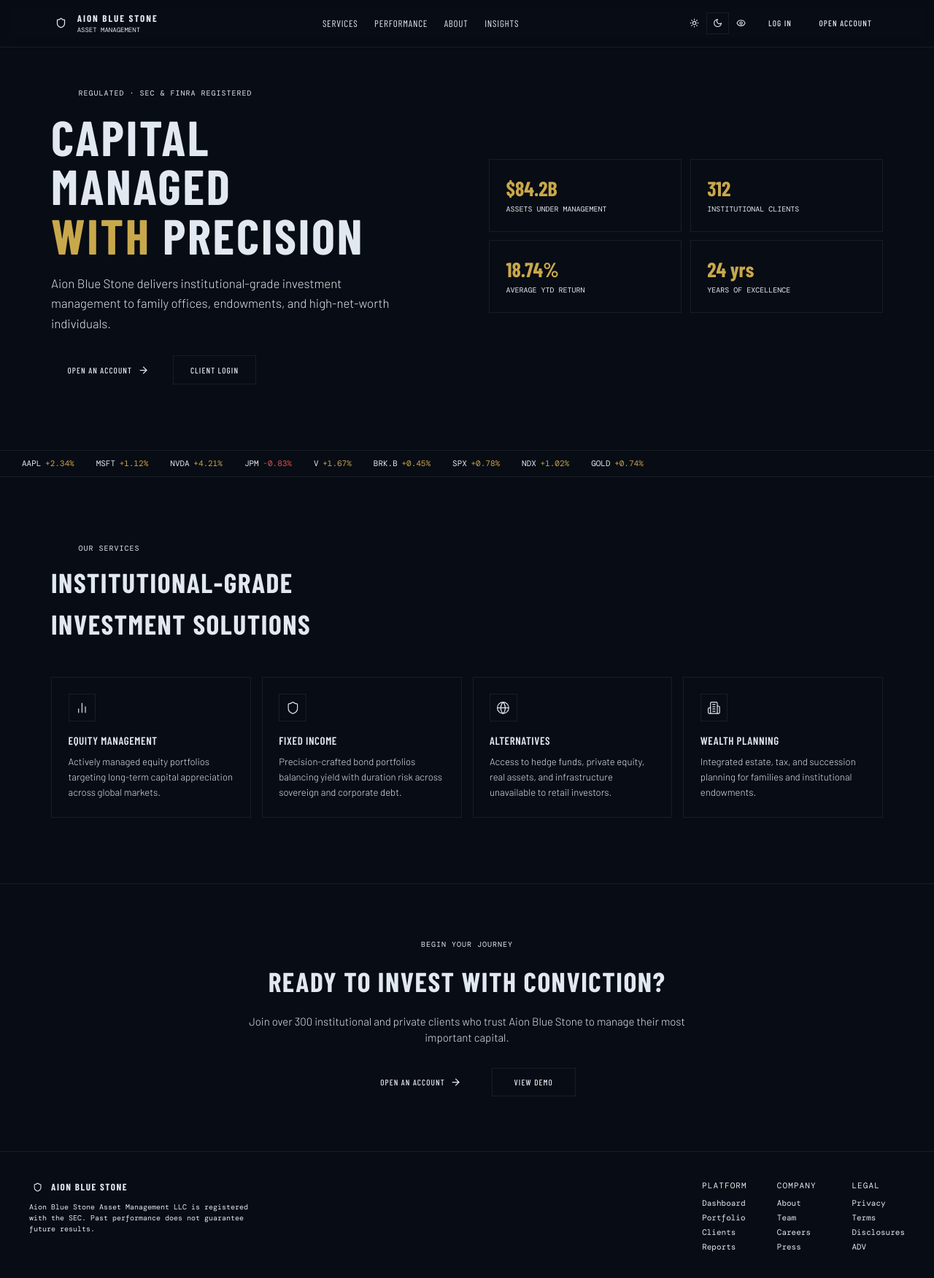
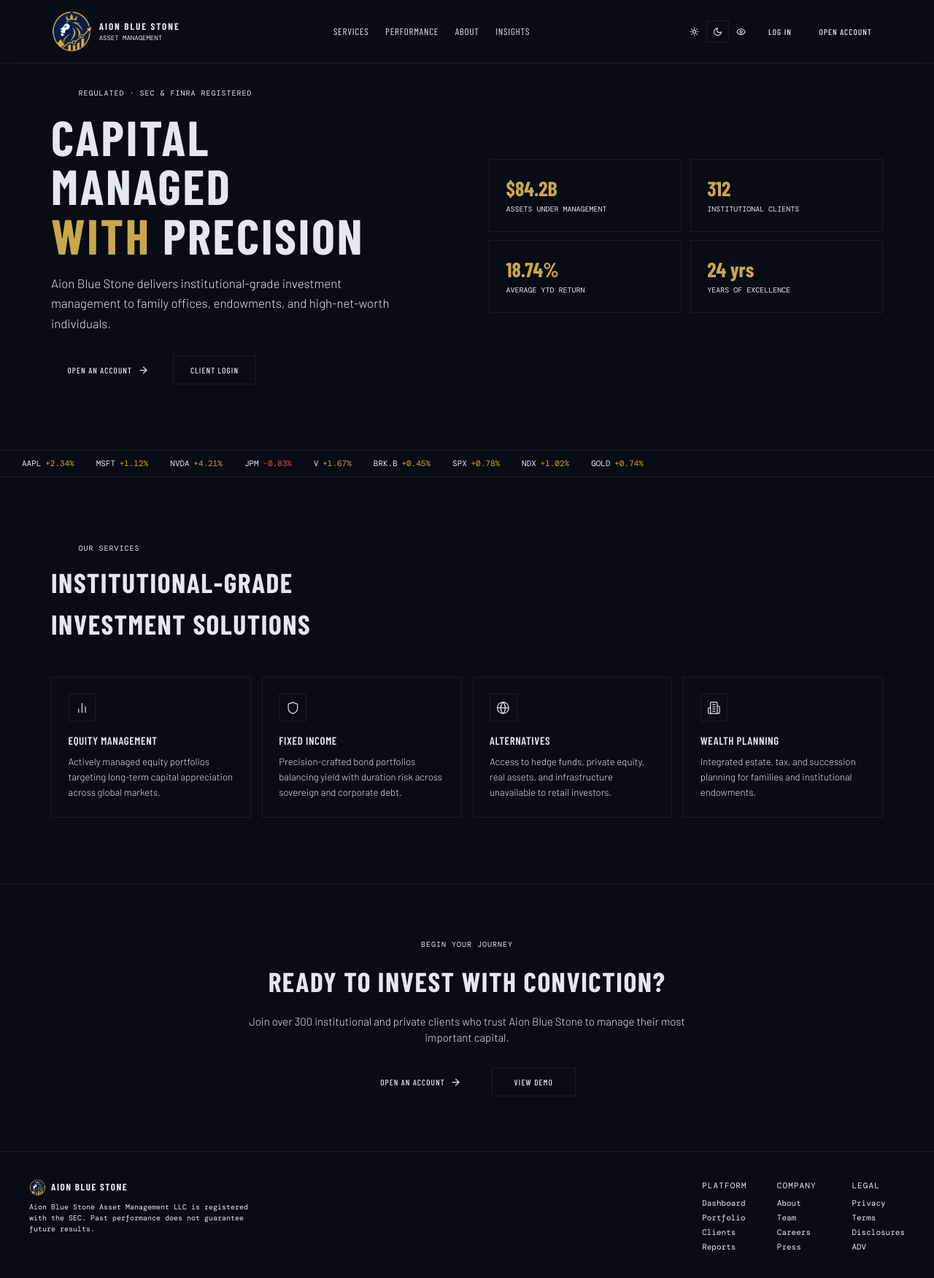
Before and after one commit to rahulpagar-dev/React19, a React (Vite) app: page / in a window 1280 px wide. Shown: the top 1752 px of the page at 73% size. Built offline with nearby package versions, Linux system fonts and the light colour scheme; a web font is replaced by a local one.

Commit message:
Add shared logo asset for favicon and homepage branding

```diff
--- a/index.html
+++ b/index.html
@@ -5,6 +5,7 @@
 
       <meta charset="UTF-8" />
       <meta name="viewport" content="width=device-width, initial-scale=1.0" />
+      <link rel="icon" type="image/png" href="/logo.png" />
       <title>Portfolio Management Dashboard</title>
       <meta name="description" content="Manage and optimize your investment portfolios effortlessly with this asset management platform designed for individuals and firms seeking financial growth." />
       <meta name="robots" content="noindex, nofollow" />
--- a/src/app/App.tsx
+++ b/src/app/App.tsx
@@ -419,9 +419,9 @@ function SidebarContent({ active, onNav, onClose }: { active: string; onNav: (id
     <div className="flex flex-col h-full w-64 lg:w-56 bg-background border-r border-border">
       <div className="px-5 py-4 border-b border-border flex items-center justify-between">
         <button onClick={() => goPage("home")} className="flex items-center gap-2.5 hover:opacity-80 transition-opacity">
-          <div className="w-7 h-7 bg-primary flex items-center justify-center shrink-0">
-            <Shield className="w-4 h-4 text-primary-foreground" strokeWidth={2} />
-          </div>
+            <div className="w-7 h-7 overflow-hidden flex items-center justify-center">
+              <img src="/logo.png" alt="Aion Blue Stone logo" className="w-full h-full object-cover" />
+            </div>
           <div>
             <div className="text-sm font-bold text-foreground" style={{ ...condensed, letterSpacing: "0.15em" }}>AION BLUE STONE</div>
             <div className="text-[9px] text-muted-foreground" style={mono}>ASSET MANAGEMENT</div>
@@ -1726,8 +1726,8 @@ function HomePage() {
       <header className="fixed top-0 left-0 right-0 z-40 border-b border-border bg-background/95 backdrop-blur-sm">
         <div className="max-w-7xl mx-auto px-4 sm:px-8 py-3 sm:py-4 flex items-center justify-between">
           <div className="flex items-center gap-2.5">
-            <div className="w-7 h-7 bg-primary flex items-center justify-center">
-              <Shield className="w-4 h-4 text-primary-foreground" strokeWidth={2} />
+            <div className="w-15 h-15 overflow-hidden flex items-center justify-center">
+              <img src="/logo.png" alt="Aion Blue Stone logo" className="w-full h-full object-cover" />
             </div>
             <div>
               <div className="text-sm font-bold text-foreground" style={{ ...condensed, letterSpacing: "0.15em" }}>AION BLUE STONE</div>
@@ -1866,9 +1866,9 @@ function HomePage() {
           <div className="flex flex-col sm:flex-row items-start justify-between gap-6">
             <div>
               <div className="flex items-center gap-2 mb-2">
-                <div className="w-6 h-6 bg-primary flex items-center justify-center">
-                  <Shield className="w-3.5 h-3.5 text-primary-foreground" strokeWidth={2} />
-                </div>
+            <div className="w-6 h-6 overflow-hidden flex items-center justify-center">
+              <img src="/logo.png" alt="Aion Blue Stone logo" className="w-full h-full object-cover" />
+            </div>
                 <span className="text-sm font-bold text-foreground" style={{ ...condensed, letterSpacing: "0.12em" }}>AION BLUE STONE</span>
               </div>
               <p className="text-[10px] text-muted-foreground max-w-xs" style={mono}>
@@ -1936,8 +1936,8 @@ function LoginPage() {
       <div className="hidden lg:flex lg:w-1/2 flex-col justify-between p-12 border-r border-border bg-card relative overflow-hidden">
         <div className="absolute inset-0 opacity-[0.03]" style={{ backgroundImage: "repeating-linear-gradient(0deg,currentColor,currentColor 1px,transparent 1px,transparent 40px),repeating-linear-gradient(90deg,currentColor,currentColor 1px,transparent 1px,transparent 40px)", color: "var(--foreground)" }} />
         <button type="button" onClick={() => navigate("home")} className="relative flex items-center gap-2.5 text-left hover:opacity-90 transition-opacity cursor-pointer">
-          <div className="w-7 h-7 bg-primary flex items-center justify-center">
-            <Shield className="w-4 h-4 text-primary-foreground" strokeWidth={2} />
+          <div className="w-7 h-7 overflow-hidden flex items-center justify-center">
+            <img src="/logo.png" alt="Aion Blue Stone logo" className="w-full h-full object-cover" />
           </div>
           <div>
             <div className="text-sm font-bold text-foreground" style={{ ...condensed, letterSpacing: "0.15em" }}>AION BLUE STONE</div>
@@ -1960,9 +1960,9 @@ function LoginPage() {
       <div className="flex-1 flex flex-col items-center justify-center px-4 sm:px-8 py-10 sm:py-12">
         {/* Mobile logo */}
         <button type="button" onClick={() => navigate("home")} className="lg:hidden flex items-center gap-2.5 mb-8 hover:opacity-90 transition-opacity cursor-pointer">
-          <div className="w-7 h-7 bg-primary flex items-center justify-center">
-            <Shield className="w-4 h-4 text-primary-foreground" strokeWidth={2} />
-          </div>
+            <div className="w-7 h-7 overflow-hidden flex items-center justify-center">
+              <img src="/logo.png" alt="Aion Blue Stone logo" className="w-full h-full object-cover" />
+            </div>
           <span className="text-sm font-bold text-foreground" style={{ ...condensed, letterSpacing: "0.15em" }}>AION BLUE STONE</span>
         </button>
 
@@ -2024,8 +2024,8 @@ function SignupPage() {
       <div className="hidden lg:flex lg:w-2/5 flex-col justify-between p-12 border-r border-border bg-card relative overflow-hidden">
         <div className="absolute inset-0 opacity-[0.025]" style={{ backgroundImage: "radial-gradient(circle at 1px 1px, currentColor 1px, transparent 0)", backgroundSize: "24px 24px", color: "var(--foreground)" }} />
         <button type="button" onClick={() => navigate("home")} className="relative flex items-center gap-2.5 text-left hover:opacity-90 transition-opacity cursor-pointer">
-          <div className="w-7 h-7 bg-primary flex items-center justify-center">
-            <Shield className="w-4 h-4 text-primary-foreground" strokeWidth={2} />
+          <div className="w-4 h-4 overflow-hidden flex items-center justify-center">
+            <img src="/logo.png" alt="Aion Blue Stone logo" className="w-full h-full object-cover" />
           </div>
           <div>
             <div className="text-sm font-bold text-foreground" style={{ ...condensed, letterSpacing: "0.15em" }}>AION BLUE STONE</div>
@@ -2056,8 +2056,8 @@ function SignupPage() {
         <div className="lg:hidden w-full max-w-md mb-6">
           <div className="flex items-center justify-between">
             <button type="button" onClick={() => navigate("home")} className="flex items-center gap-2 hover:opacity-90 transition-opacity cursor-pointer">
-              <div className="w-6 h-6 bg-primary flex items-center justify-center">
-                <Shield className="w-3.5 h-3.5 text-primary-foreground" strokeWidth={2} />
+              <div className="w-6 h-6 overflow-hidden flex items-center justify-center">
+                <img src="/logo.png" alt="Aion Blue Stone logo" className="w-full h-full object-cover" />
               </div>
               <span className="text-sm font-bold text-foreground" style={{ ...condensed, letterSpacing: "0.15em" }}>AION BLUE STONE</span>
             </button>
```
Also changed, not shown: public/logo.png (added).
